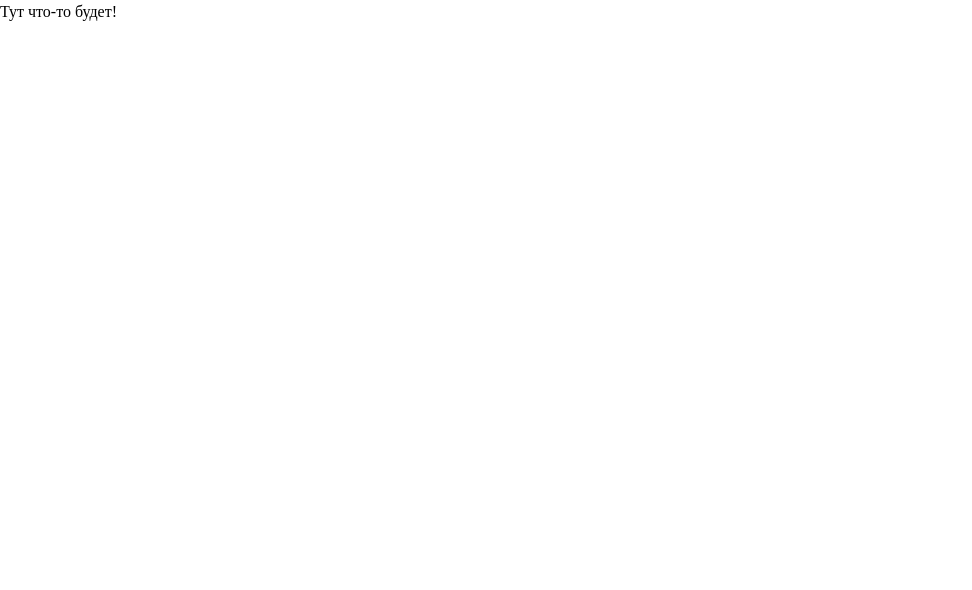
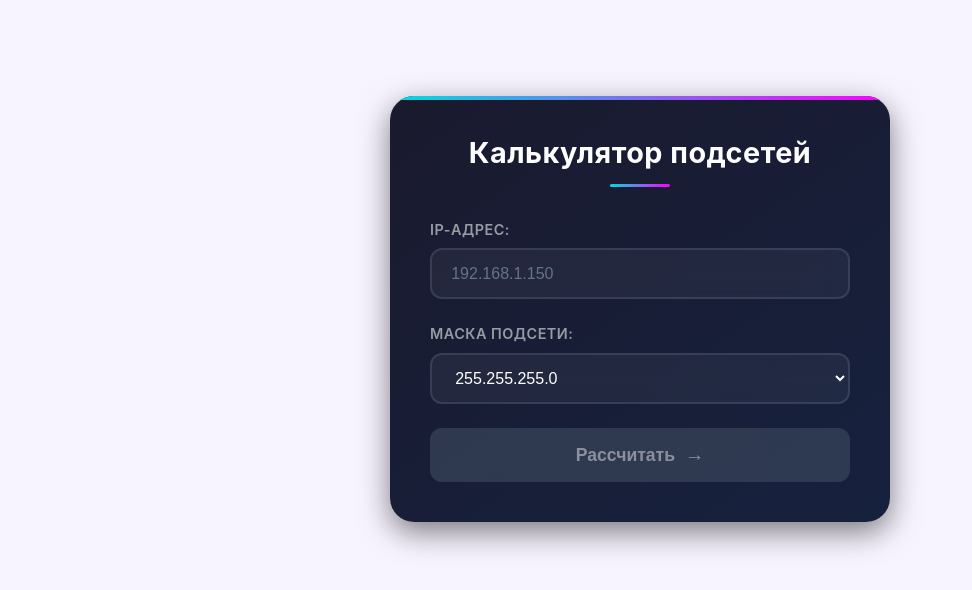
Before and after one commit to dergunovs/sa, a Vue app: page / in a window 1280 px wide. Shown: the top 590 px of the page, without its empty margins (0-972 px from the left). Built offline with nearby package versions, Linux system fonts and the light colour scheme.

Commit message:
Калькулятор подсетей

```diff
--- a/src/App.vue
+++ b/src/App.vue
@@ -3,3 +3,16 @@
     <RouterView />
   </main>
 </template>
+
+<style>
+:root {
+  --primary: #8a2be2;
+  --bg: #f8f4ff;
+}
+
+body {
+  margin: 0;
+  font-family: -apple-system, BlinkMacSystemFont, 'Arial', sans-serif;
+  background-color: var(--bg);
+}
+</style>
--- /dev/null
+++ b/src/components/SubnetCalculator.vue
@@ -0,0 +1,334 @@
+<template>
+  <div class="subnet-calculator">
+    <h2>Калькулятор подсетей</h2>
+
+    <div class="input-group">
+      <label for="ip">IP-адрес:</label>
+      <input
+        id="ip"
+        v-model="ipInput"
+        type="text"
+        placeholder="192.168.1.150"
+        @keyup.enter="calculate"
+        :class="{ invalid: !isValid && ipInput }"
+      />
+    </div>
+
+    <div class="input-group">
+      <label for="mask">Маска подсети:</label>
+      <select id="mask" v-model="selectedMask">
+        <option v-for="mask in masks" :key="mask" :value="mask">{{ mask }}</option>
+      </select>
+    </div>
+
+    <button class="btn-calculate" :disabled="!isValid" @click="calculate">
+      <span class="btn-text">Рассчитать</span>
+      <span class="btn-icon">→</span>
+    </button>
+
+    <div v-if="result" class="result-box">
+      <div class="result-header">
+        <h3>Результаты расчета</h3>
+      </div>
+      <div class="result-grid">
+        <div class="result-item">
+          <span class="result-label">IP-адрес:</span>
+          <span class="result-value ip-address">{{ result.ip }}</span>
+        </div>
+        <div class="result-item">
+          <span class="result-label">Маска:</span>
+          <span class="result-value mask-value">{{ result.mask }}</span>
+        </div>
+        <div class="result-item">
+          <span class="result-label">Адрес сети:</span>
+          <span class="result-value network-address">{{ result.network }}</span>
+        </div>
+        <div class="result-item highlight">
+          <span class="result-label">Доступных хостов:</span>
+          <span class="result-value host-count">{{ result.addressesCount }}</span>
+        </div>
+      </div>
+    </div>
+  </div>
+</template>
+
+<script setup lang="ts">
+import { ref, computed } from 'vue';
+import { SUBNET_MASKS } from '../constants/masks';
+import { isIpValid } from '../utils/validation';
+import { getNetworkAddress, getAddressesCount } from '../utils/network';
+
+const ipInput = ref('');
+const selectedMask = ref('255.255.255.0');
+const masks = SUBNET_MASKS;
+const isValid = computed(() => isIpValid(ipInput.value));
+const result = ref(null);
+
+function calculate() {
+  if (!isValid.value) return;
+  result.value = {
+    ip: ipInput.value,
+    mask: selectedMask.value,
+    network: getNetworkAddress(ipInput.value, selectedMask.value),
+    addressesCount: getAddressesCount(selectedMask.value),
+  };
+}
+</script>
+
+<style scoped>
+.subnet-calculator {
+  max-width: 500px;
+  margin: 5rem auto;
+  padding: 2.5rem;
+  background: linear-gradient(145deg, #1a1a2e 0%, #16213e 100%);
+  border-radius: 24px;
+  box-shadow:
+    0 10px 30px rgba(0, 0, 0, 0.5),
+    inset 0 1px 0 rgba(255, 255, 255, 0.1);
+  font-family: 'Inter', 'Segoe UI', system-ui, sans-serif;
+  color: #e2e8f0;
+  position: relative;
+  overflow: hidden;
+}
+
+.subnet-calculator::before {
+  content: '';
+  position: absolute;
+  top: 0;
+  left: 0;
+  right: 0;
+  height: 4px;
+  background: linear-gradient(90deg, #00dbde, #fc00ff);
+  border-radius: 24px 24px 0 0;
+}
+
+.subnet-calculator h2 {
+  text-align: center;
+  color: var(--color-white);
+  margin-bottom: 2rem;
+  font-weight: 700;
+  font-size: 1.8rem;
+  letter-spacing: 0.5px;
+  position: relative;
+  padding-bottom: 1rem;
+}
+
+.subnet-calculator h2::after {
+  content: '';
+  position: absolute;
+  bottom: 0;
+  left: 50%;
+  transform: translateX(-50%);
+  width: 60px;
+  height: 3px;
+  background: linear-gradient(90deg, #00dbde, #fc00ff);
+  border-radius: 2px;
+}
+
+.input-group {
+  margin-bottom: 1.5rem;
+}
+
+.input-group label {
+  display: block;
+  margin-bottom: 0.5rem;
+  font-weight: 600;
+  color: var(--color-gray);
+  font-size: 0.9rem;
+  text-transform: uppercase;
+  letter-spacing: 0.5px;
+}
+
+input,
+select {
+  width: 100%;
+  padding: 0.9rem 1.2rem;
+  background: rgba(255, 255, 255, 0.05);
+  border: 2px solid rgba(100, 116, 139, 0.3);
+  border-radius: 12px;
+  font-size: 1rem;
+  color: var(--color-white);
+  transition: all 0.3s ease;
+  backdrop-filter: blur(10px);
+}
+
+input::placeholder {
+  color: var(--color-placeholder);
+}
+
+input:focus,
+select:focus {
+  outline: none;
+  border-color: #00dbde;
+  box-shadow: 0 0 0 3px rgba(0, 219, 222, 0.2);
+  background: rgba(255, 255, 255, 0.08);
+}
+
+input.invalid {
+  border-color: #ff6b9d;
+  animation: shake 0.3s;
+}
+
+@keyframes shake {
+  0%,
+  100% {
+    transform: translateX(0);
+  }
+  25% {
+    transform: translateX(-5px);
+  }
+  75% {
+    transform: translateX(5px);
+  }
+}
+
+.btn-calculate {
+  width: 100%;
+  padding: 1rem;
+  background: linear-gradient(90deg, #00dbde, #fc00ff);
+  color: var(--color-white);
+  border: none;
+  border-radius: 12px;
+  font-size: 1.1rem;
+  font-weight: 700;
+  cursor: pointer;
+  transition: all 0.3s ease;
+  display: flex;
+  align-items: center;
+  justify-content: center;
+  gap: 10px;
+  margin-top: 0.5rem;
+  position: relative;
+  overflow: hidden;
+}
+
+.btn-calculate::before {
+  content: '';
+  position: absolute;
+  top: 0;
+  left: -100%;
+  width: 100%;
+  height: 100%;
+  background: linear-gradient(90deg, transparent, rgba(255, 255, 255, 0.2), transparent);
+  transition: left 0.5s;
+}
+
+.btn-calculate:hover:not(:disabled) {
+  transform: translateY(-2px);
+  box-shadow: 0 8px 20px rgba(0, 219, 222, 0.4);
+}
+
+.btn-calculate:hover:not(:disabled)::before {
+  left: 100%;
+}
+
+.btn-calculate:disabled {
+  background: #475569;
+  cursor: not-allowed;
+  opacity: 0.5;
+}
+
+.btn-icon {
+  font-size: 1.2rem;
+  transition: transform 0.3s;
+}
+
+.btn-calculate:hover:not(:disabled) .btn-icon {
+  transform: translateX(5px);
+}
+
+.result-box {
+  margin-top: 2rem;
+  padding: 1.8rem;
+  background: rgba(255, 255, 255, 0.05);
+  border-radius: 16px;
+  border: 1px solid rgba(255, 255, 255, 0.1);
+  backdrop-filter: blur(10px);
+  animation: slideUp 0.5s ease;
+}
+
+@keyframes slideUp {
+  from {
+    opacity: 0;
+    transform: translateY(20px);
+  }
+  to {
+    opacity: 1;
+    transform: translateY(0);
+  }
+}
+
+.result-header {
+  display: flex;
+  justify-content: space-between;
+  align-items: center;
+  margin-bottom: 1.5rem;
+  padding-bottom: 1rem;
+  border-bottom: 1px solid rgba(255, 255, 255, 0.1);
+}
+
+.result-header h3 {
+  color: var(--color-white);
+  font-size: 1.2rem;
+  font-weight: 600;
+  margin: 0;
+}
+
+.network-icon {
+  font-size: 1.5rem;
+}
+
+.result-grid {
+  display: grid;
+  gap: 1rem;
+}
+
+.result-item {
+  display: flex;
+  justify-content: space-between;
+  align-items: center;
+  padding: 0.8rem 1rem;
+  background: rgba(255, 255, 255, 0.03);
+  border-radius: 10px;
+  transition: background 0.3s;
+}
+
+.result-item:hover {
+  background: rgba(255, 255, 255, 0.05);
+}
+
+.result-item.highlight {
+  background: rgba(0, 219, 222, 0.1);
+  border-left: 3px solid var(--color-gray);
+}
+
+.result-label {
+  color: var(--color-label);
+  font-weight: 500;
+  font-size: 0.9rem;
+}
+
+.result-value {
+  color: var(--color-white);
+  font-weight: 600;
+  font-family: 'JetBrains Mono', 'Courier New', monospace;
+  font-size: 1rem;
+}
+
+.ip-address {
+  color: var(--color-gray);
+}
+
+.mask-value {
+  color: var(--color-value);
+}
+
+.network-address {
+  color: var(--color-address);
+}
+
+.host-count {
+  color: var(--color-count);
+  font-size: 1.1rem;
+}
+</style>
--- /dev/null
+++ b/src/constants/masks.ts
@@ -0,0 +1,36 @@
+// src/constants/masks.ts
+export const SUBNET_MASKS = [
+  '255.255.255.255',
+  '255.255.255.254',
+  '255.255.255.252',
+  '255.255.255.248',
+  '255.255.255.240',
+  '255.255.255.224',
+  '255.255.255.192',
+  '255.255.255.128',
+  '255.255.255.0',
+  '255.255.254.0',
+  '255.255.252.0',
+  '255.255.248.0',
+  '255.255.240.0',
+  '255.255.224.0',
+  '255.255.192.0',
+  '255.255.128.0',
+  '255.255.0.0',
+  '255.254.0.0',
+  '255.252.0.0',
+  '255.248.0.0',
+  '255.240.0.0',
+  '255.224.0.0',
+  '255.192.0.0',
+  '255.128.0.0',
+  '255.0.0.0',
+  '254.0.0.0',
+  '252.0.0.0',
+  '248.0.0.0',
+  '240.0.0.0',
+  '224.0.0.0',
+  '192.0.0.0',
+  '128.0.0.0',
+  '0.0.0.0',
+];
--- a/src/pages/HomePage.vue
+++ b/src/pages/HomePage.vue
@@ -1,3 +1,17 @@
 <template>
-  <div>Тут что-то будет!</div>
+  <div class="home-page">
+    <SubnetCalculator />
+  </div>
 </template>
+
+<script setup lang="ts">
+import SubnetCalculator from '../components/SubnetCalculator.vue';
+</script>
+
+<style scoped>
+.home-page {
+  min-height: 100vh;
+  background: var(--bg);
+  padding: 1rem;
+}
+</style>
--- a/src/styles/main.scss
+++ b/src/styles/main.scss
@@ -2,11 +2,17 @@
   --color-primary: #006cbb;
 
   --color-white: #fff;
-  --color-gray: #dfdfdf;
+  --color-gray: #979ca3;
   --color-black: #000;
 
   --color-success: #01bd78;
   --color-error: #d40019;
+
+  --color-placeholder: #64748b;
+  --color-label: #94a3b8;
+  --color-value: #fc00ff;
+  --color-address: #4ade80;
+  --color-count: #fbbf24;
 }
 
 * {
--- /dev/null
+++ b/src/utils/network.ts
@@ -0,0 +1,16 @@
+export function getNetworkAddress(ip: string, mask: string): string {
+  const ipOctets = ip.split('.');
+  const maskOctets = mask.split('.');
+  return ipOctets.map((oct, i) => Number(oct) & Number(maskOctets[i])).join('.');
+}
+
+export function getAddressesCount(mask: string): number {
+  let binary = '';
+  for (const oct of mask.split('.')) {
+    binary += Number(oct).toString(2).padStart(8, '0');
+  }
+  const zeros = 32 - binary.replace(/0/g, '').length;
+  if (zeros === 0) return 1;
+  if (zeros === 1) return 2;
+ return Math.pow(2, zeros) - 2;
+}
--- /dev/null
+++ b/src/utils/validation.ts
@@ -0,0 +1,9 @@
+export function isIpValid(ip: string): boolean {
+  if (!ip) return false;
+  const match = ip.match(/^(\d{1,3})\.(\d{1,3})\.(\d{1,3})\.(\d{1,3})$/);
+  if (!match) return false;
+  return match.slice(1).every((octet) => {
+    const num = Number(octet);
+    return num >= 0 && num <= 255;
+  });
+}
```
Also changed, not shown: 2 other files (tests, documents, lock files or other folders).
